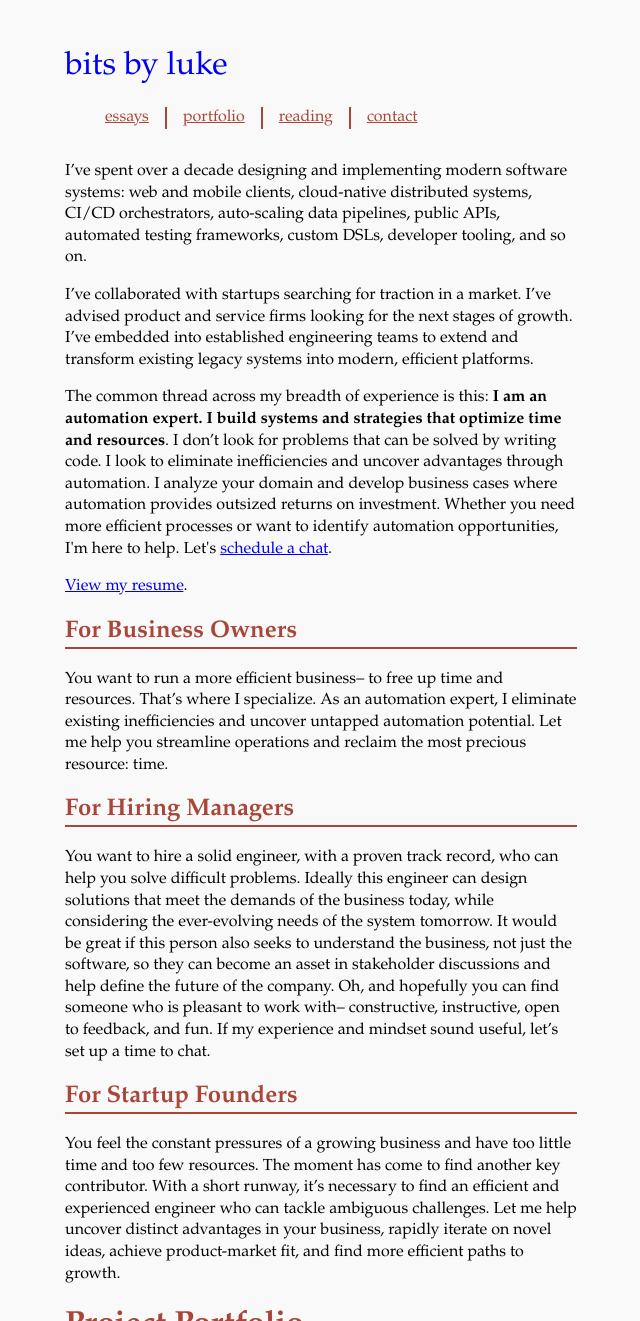
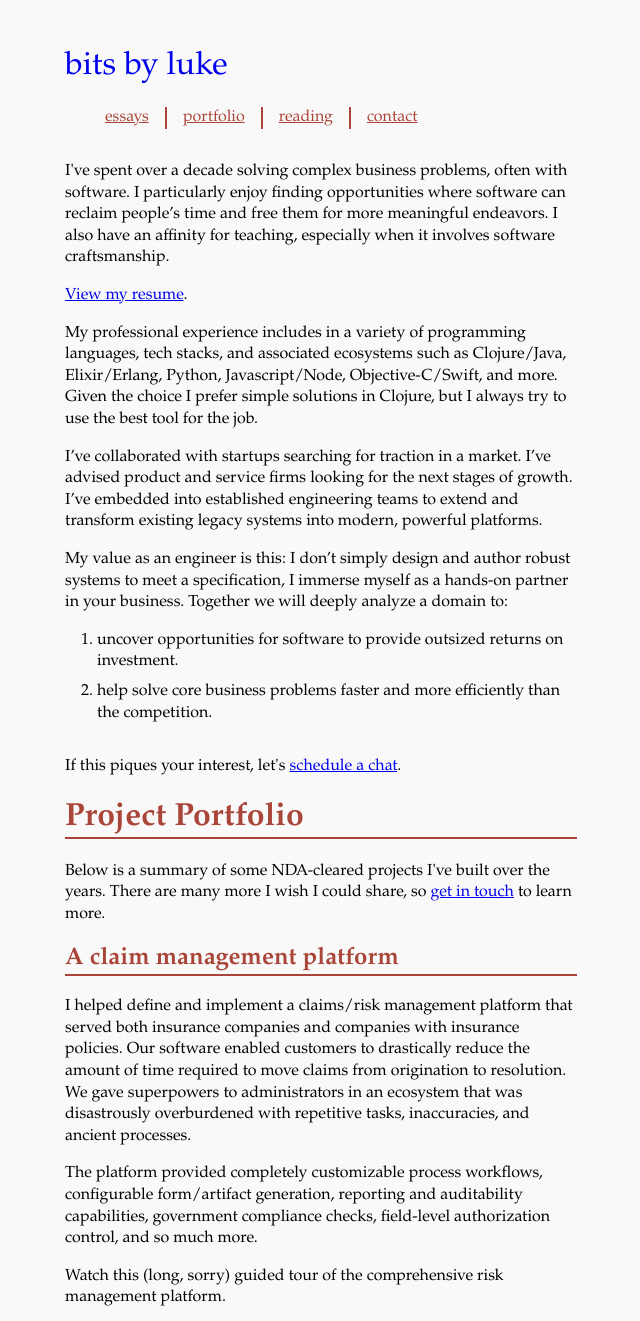
Before and after one commit to lwhorton/lwhorton.github.io, a Jekyll site: the page built from portfolio.html, in a window 1280 px wide, cut to the strip 0-1321 px from the top of the page. Shown: the whole strip, without its empty margins (319-959 px from the left). Built offline with Jekyll 4.4.1, drawn with Linux system fonts in a browser that asks for light colours; some of the changed text lies outside the part shown.

Commit message:
thinning out

```diff
--- a/_includes/footer.html
+++ b/_includes/footer.html
@@ -1,3 +1,6 @@
 <footer>
-    <a href="/contact">get in touch</a>
+  <p>
+  I'm often looking for new problems to tackle and businesses to explore:
+  <a href="/contact">get in touch.</a>
+  </p>
 </footer>
--- a/_sass/main.scss
+++ b/_sass/main.scss
@@ -30,7 +30,7 @@ h1, h2, h3, h4, h5 {
     text-decoration: none;
   }
 
-  & > a:hover {
+  & > a:hover, a:visited {
     color: inherit;
   }
 }
@@ -124,11 +124,6 @@ blockquote {
     }
 }
 
-footer a {
-    display: flex;
-    padding: .5rem;
-}
-
 #root {
     margin: 3rem auto 2rem auto;
     max-width: 32rem;
@@ -174,6 +169,16 @@ ol,li {
     }
 }
 
-ol {
+ol,ul {
   padding-left: 0;
 }
+
+ol#analyze {
+  padding-left: 2rem;
+}
+
+#profile-links {
+  display: flex;
+  flex-direction: column;
+  list-style-type: none;
+}
--- a/portfolio.html
+++ b/portfolio.html
@@ -4,61 +4,47 @@ title: Portfolio
 ---
 
 <p>
-  I’ve spent over a decade designing and implementing modern software systems:
-  web and mobile clients, cloud-native distributed systems, CI/CD orchestrators,
-  auto-scaling data pipelines, public APIs,  automated testing frameworks, custom
-  DSLs, developer tooling, and so on.
-  </p>
-
-  <p>
-  I’ve collaborated with startups searching for traction in a market. I’ve
-  advised product and service firms looking for the next stages of growth. I’ve
-  embedded into established engineering teams to extend and transform existing
-  legacy systems into modern, efficient platforms.
-  </p>
-
-  <p>
-  The common thread across my breadth of experience is this: <b>I am an
-  automation expert. I build systems and strategies that optimize time and
-  resources</b>. I don’t look for problems that can be solved by writing code. I
-  look to eliminate inefficiencies and uncover advantages through automation. I
-  analyze your domain and develop business cases where automation
-  provides outsized returns on investment. Whether you need more efficient
-  processes or want to identify automation opportunities, I'm here to help.
-  Let's <a href="/contact">schedule a chat</a>.
+I've spent over a decade solving complex business problems, often with software.
+I particularly enjoy finding opportunities where software can reclaim people’s
+time and free them for more meaningful endeavors. I also have an affinity for
+teaching, especially when it involves software craftsmanship.
 </p>
 
 <a href="/assets/luke-horton-resume.pdf" download>View my resume</a>.
 
-  <h2>For Business Owners</h2>
 <p>
-  You want to run a more efficient business– to free up time and resources. That’s
-  where I specialize. As an automation expert, I eliminate existing inefficiencies
-  and uncover untapped automation potential. Let me help you streamline operations
-  and reclaim the most precious resource: time.
+My professional experience includes in a variety of programming languages, tech
+stacks, and associated ecosystems such as Clojure/Java, Elixir/Erlang, Python,
+Javascript/Node, Objective-C/Swift, and more. Given the choice I prefer simple
+solutions in Clojure, but I always try to use the best tool for the job.
 </p>
 
-  <h2>For Hiring Managers</h2>
 <p>
-  You want to hire a solid engineer, with a proven track record, who can help
-  you solve difficult problems. Ideally this engineer can design solutions that
-  meet the demands of the business today, while considering the ever-evolving
-  needs of the system tomorrow. It would be great if this person also seeks to
-  understand the business, not just the software, so they can become an asset in
-  stakeholder discussions and help define the future of the company. Oh, and
-  hopefully you can find someone who is pleasant to work with– constructive,
-  instructive, open to feedback, and fun. If my experience and mindset sound
-  useful, let’s set up a time to chat.
+I’ve collaborated with startups searching for traction in a market. I’ve advised
+product and service firms looking for the next stages of growth. I’ve embedded
+into established engineering teams to extend and transform existing legacy
+systems into modern, powerful platforms.
 </p>
 
-  <h2>For Startup Founders</h2>
 <p>
-  You feel the constant pressures of a growing business and have too little time
-  and too few resources. The moment has come to find another key contributor. With
-  a short runway, it’s necessary to find an efficient and experienced engineer who
-  can tackle ambiguous challenges. Let me help uncover distinct advantages in your
-  business, rapidly iterate on novel ideas, achieve product-market fit, and find
-  more efficient paths to growth.
+My value as an engineer is this: I don’t simply design and author robust systems
+to meet a specification, I immerse myself as a hands-on partner in your
+business. Together we will deeply analyze a domain to:
+
+<ol id="analyze">
+  <li>
+    uncover opportunities for software to provide outsized returns on
+    investment.
+  </li>
+  <li>
+    help solve core business problems faster and more efficiently than the
+    competition.
+  </li>
+  </ol>
+</p>
+
+<p>
+If this piques your interest, let's <a href="/contact">schedule a chat</a>.
 </p>
 
   <h1 id="project-portfolio">Project Portfolio</h1>
```
Also changed, not shown: contact.html (+12 -0 lines), index.html (+13 -19 lines). Lines whose indentation alone changed are shown as unchanged.
